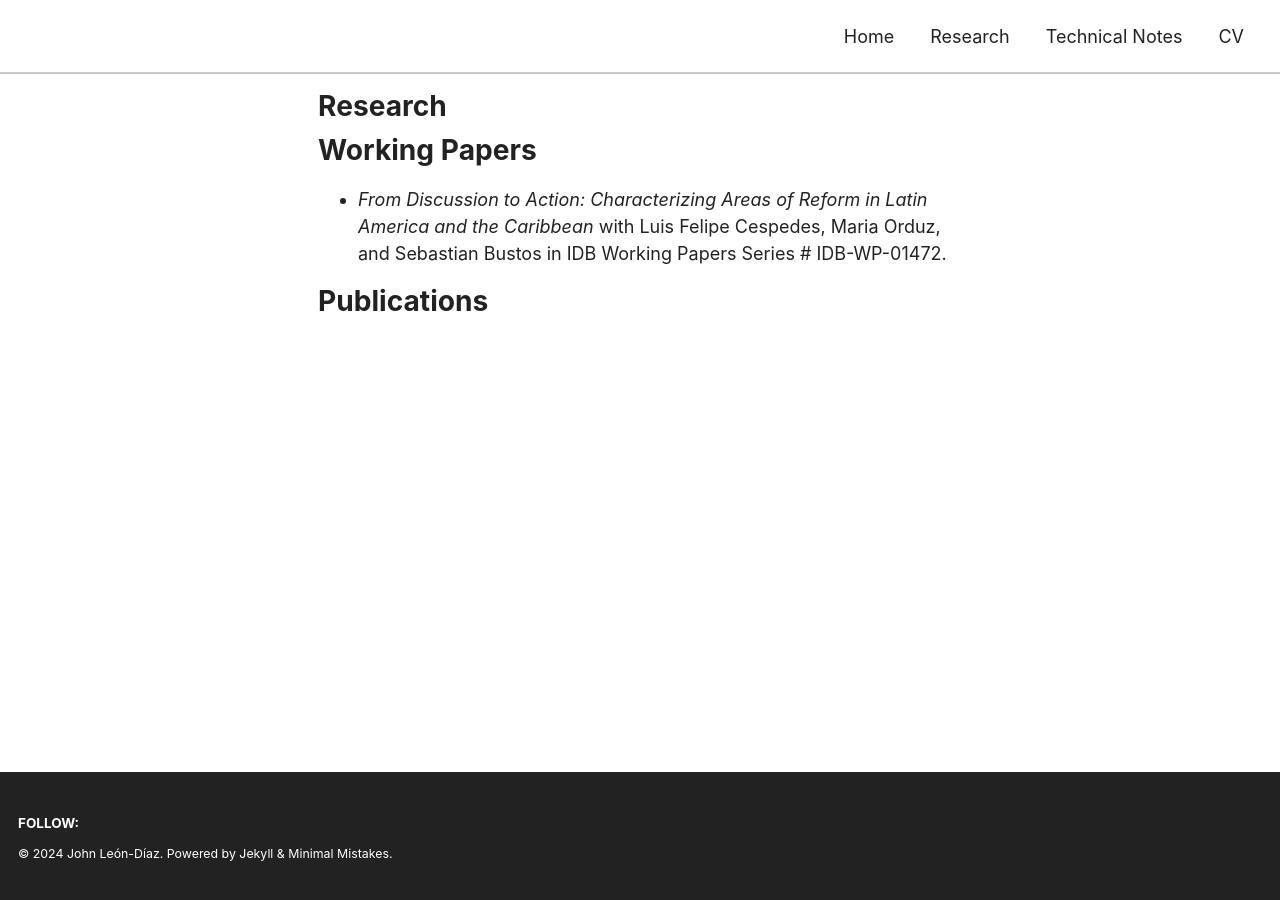
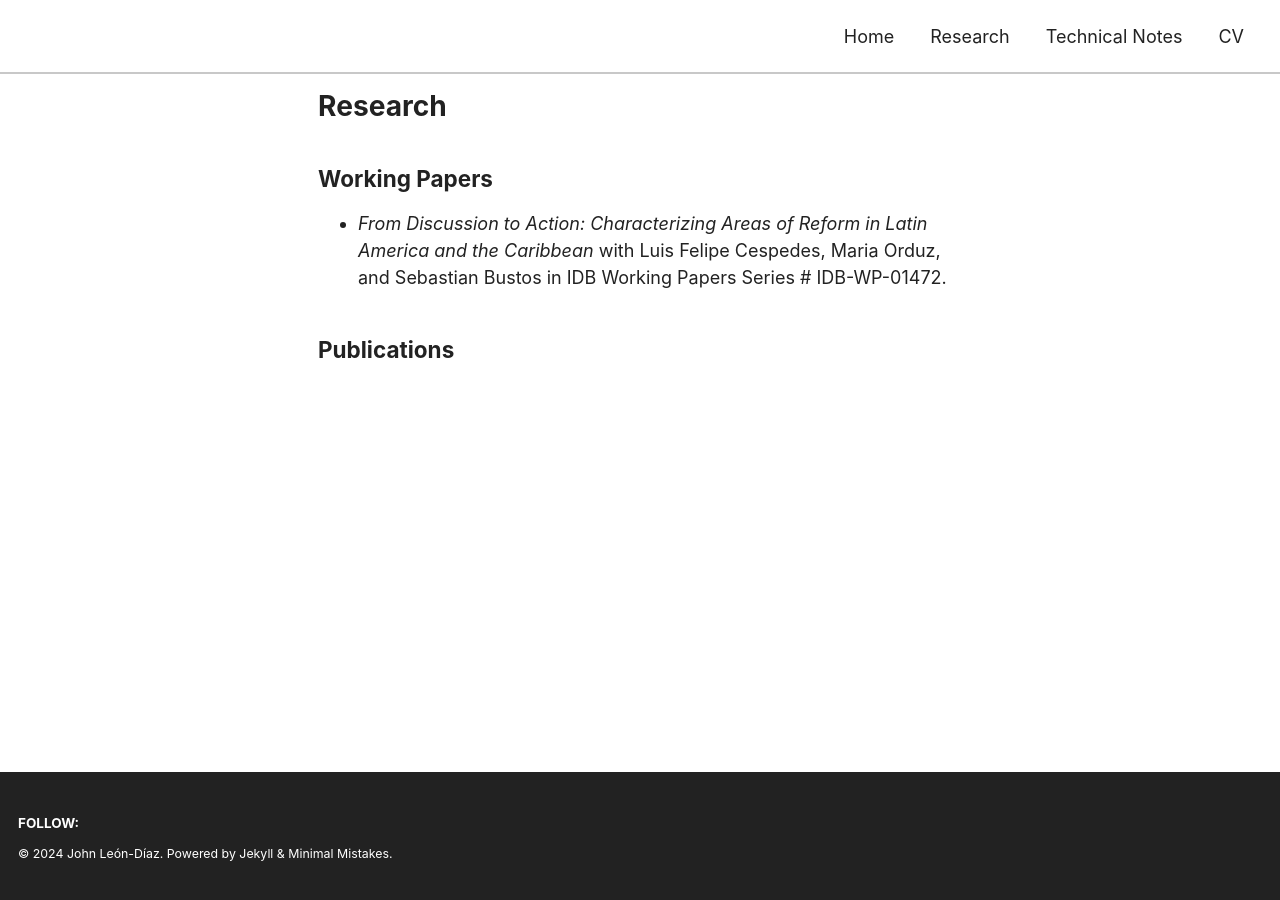
Before and after one commit to jleondia/jleondia.github.io, a Jekyll site: the page built from _pages/research.md, in a window 1280 px wide. Built offline with Jekyll 4.4.1, drawn with Linux system fonts in a browser that asks for light colours; cached includes are drawn as plain includes.

```diff
--- a/_pages/research.md
+++ b/_pages/research.md
@@ -6,8 +6,8 @@ author_profile: false
 comments: false
 ---
 
-# Working Papers
+## Working Papers
 
 - [*From Discussion to Action: Characterizing Areas of Reform in Latin America and the Caribbean*](https://publications.iadb.org/en/discussion-action-characterizing-areas-reform-latin-america-and-caribbean) with Luis Felipe Cespedes, Maria Orduz, and Sebastian Bustos in IDB Working Papers Series # IDB-WP-01472.
 
-# Publications
+## Publications
```
